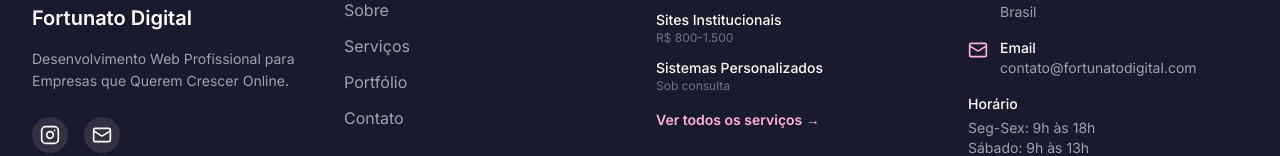
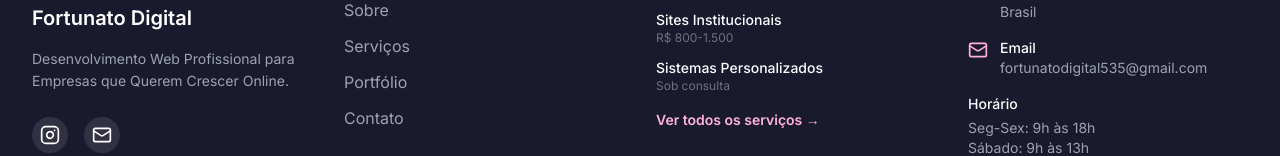
Before and after one commit to felipefortu33/fortunatoDigital, a Next.js app: page / in a window 1280 px wide. Shown: the part 2684-2840 px from the top of the page. Built offline with nearby package versions, Linux system fonts and the light colour scheme.

Commit message:
Fix: Adicionar 'use client' ao Footer e corrigir email

```diff
--- a/components/Footer.tsx
+++ b/components/Footer.tsx
@@ -1,3 +1,5 @@
+'use client'
+
 import Link from 'next/link'
 import Image from 'next/image'
 import { Instagram, Mail, MapPin, Heart } from 'lucide-react'
@@ -114,10 +116,10 @@
                 <div className="text-gray-400 text-sm">
                   <div className="font-medium text-white">Email</div>
                   <a
-                    href="mailto:contato@fortunatodigital.com"
+                    href="mailto:fortunatodigital535@gmail.com"
                     className="hover:text-primary transition-colors duration-300"
                   >
-                    contato@fortunatodigital.com
+                    fortunatodigital535@gmail.com
                   </a>
                 </div>
               </li>
```
